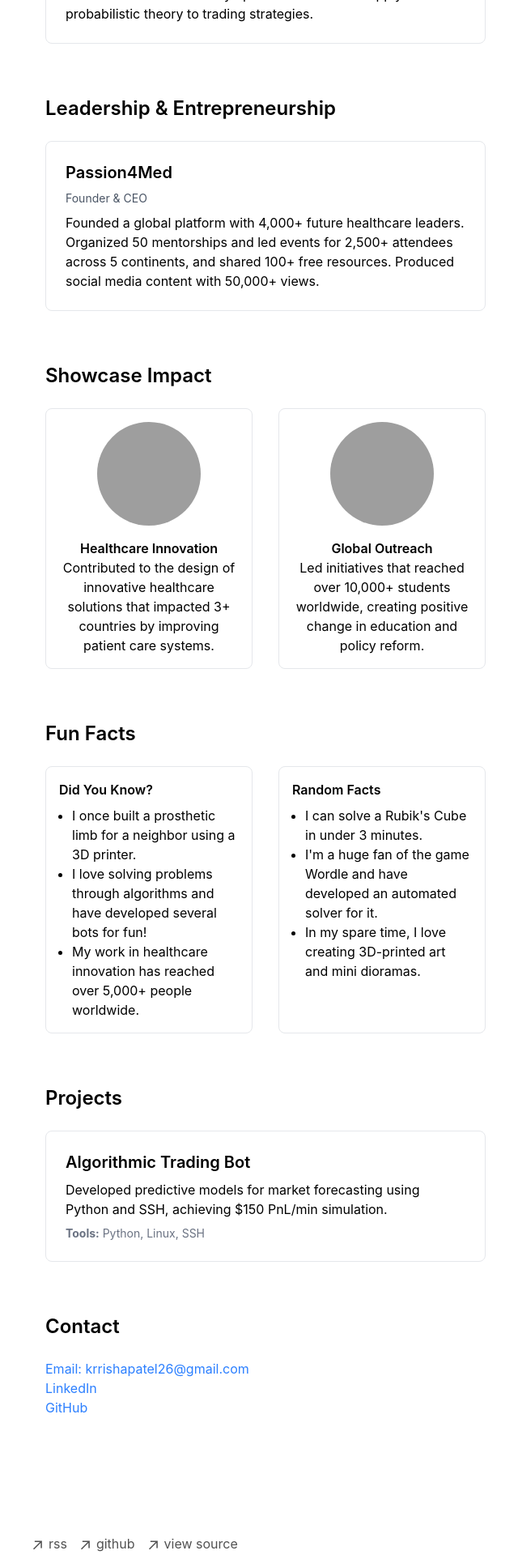
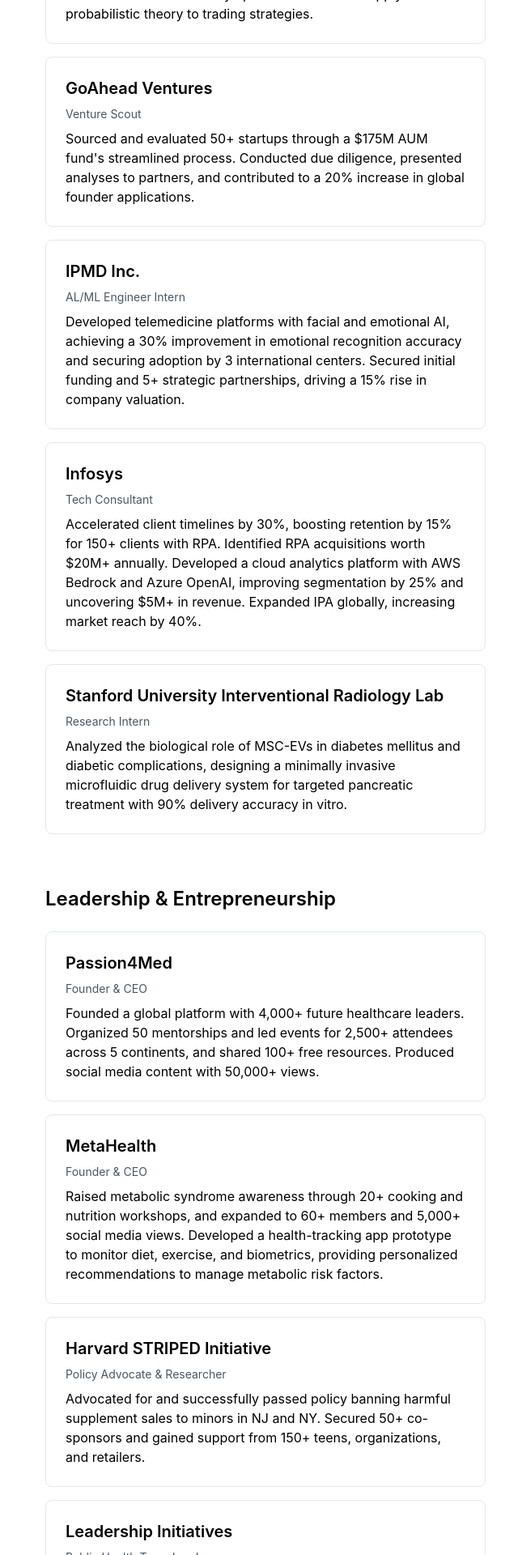
Before and after one commit to krrishapatel/Krrisha-Patel-Portfolio, a Next.js app: page / in a window 1280 px wide. Shown: the part 720-2640 px from the top of the page at 81% size, without its empty margins (312-952 px from the left). Built offline with nearby package versions, Linux system fonts and the light colour scheme; grey boxes are pictures that could not be loaded.

Commit message:
Update page.tsx

```diff
--- a/app/page.tsx
+++ b/app/page.tsx
@@ -1,7 +1,6 @@
 import React from 'react';
 import Head from 'next/head';
 import Link from 'next/link';
-import { motion } from 'framer-motion';
 
 export default function Portfolio() {
   return (
@@ -21,8 +20,6 @@ export default function Portfolio() {
             <a href="#work" className="text-blue-500 hover:underline">Work</a>
             <a href="#leadership" className="text-blue-500 hover:underline">Leadership</a>
             <a href="#projects" className="text-blue-500 hover:underline">Projects</a>
-            <a href="#showcase-impact" className="text-blue-500 hover:underline">Showcase Impact</a>
-            <a href="#fun-facts" className="text-blue-500 hover:underline">Fun Facts</a>
             <a href="#contact" className="text-blue-500 hover:underline">Contact</a>
           </div>
         </nav>
@@ -31,7 +28,7 @@ export default function Portfolio() {
       <main className="container mx-auto px-4 pt-16">
         {/* Introduction Section */}
         <section id="intro" className="mb-16 text-left">
-          <h1 className="text-3xl font-bold mb-4">Hey! I'm Krrisha, a dreamer, doer, and innovator.</h1>
+          <h1 className="text-3xl font-bold mb-4">Hey! I'm Krrisha - a dreamer, doer, and innovator.</h1>
           <p className="text-lg mb-4">
             Computer science and finance student at UPenn M&T with an interest in AI/ML applications, healthcare innovation, venture capital, and entrepreneurship.
           </p>
@@ -43,8 +40,27 @@ export default function Portfolio() {
           <WorkCard
             company="Jane Street Capital"
             title="Research Intern"
-            description="Designed algorithmic solutions in game theory and graph theory using Python, enhancing decision-making. Achieved top 10 PnL in a 6-hour ETC, generating $9M+ in simulated profits. Collaborated with Math Olympians and traders to apply probabilistic theory to trading strategies." />
-          {/* Add other WorkCard components */}
+            description="Designed algorithmic solutions in game theory and graph theory using Python, enhancing decision-making. Achieved top 10 PnL in a 6-hour ETC, generating $9M+ in simulated profits. Collaborated with Math Olympians and traders to apply probabilistic theory to trading strategies."          />
+          <WorkCard
+            company="GoAhead Ventures"
+            title="Venture Scout"
+            description="Sourced and evaluated 50+ startups through a $175M AUM fund's streamlined process. Conducted due diligence, presented analyses to partners, and contributed to a 20% increase in global founder applications."
+          />
+          <WorkCard
+            company="IPMD Inc."
+            title="AL/ML Engineer Intern"
+            description="Developed telemedicine platforms with facial and emotional AI, achieving a 30% improvement in emotional recognition accuracy and securing adoption by 3 international centers. Secured initial funding and 5+ strategic partnerships, driving a 15% rise in company valuation."
+          />
+          <WorkCard
+            company="Infosys"
+            title="Tech Consultant"
+            description="Accelerated client timelines by 30%, boosting retention by 15% for 150+ clients with RPA. Identified RPA acquisitions worth $20M+ annually. Developed a cloud analytics platform with AWS Bedrock and Azure OpenAI, improving segmentation by 25% and uncovering $5M+ in revenue. Expanded IPA globally, increasing market reach by 40%."          />
+          <WorkCard
+            company="Stanford University Interventional Radiology Lab"
+            title="Research Intern"
+            description="Analyzed the biological role of MSC-EVs in diabetes mellitus and diabetic complications, designing a minimally invasive microfluidic drug delivery system for targeted pancreatic treatment with 90% delivery accuracy in vitro."
+          />
+
         </section>
 
         {/* Leadership & Entrepreneurship Section */}
@@ -53,57 +69,23 @@ export default function Portfolio() {
           <WorkCard
             company="Passion4Med"
             title="Founder & CEO"
-            description="Founded a global platform with 4,000+ future healthcare leaders. Organized 50 mentorships and led events for 2,500+ attendees across 5 continents, and shared 100+ free resources. Produced social media content with 50,000+ views." />
-          {/* Add other WorkCard components */}
-        </section>
-
-        {/* Showcase Impact Section */}
-        <section id="showcase-impact" className="mb-16">
-          <h2 className="text-2xl font-semibold mb-6">Showcase Impact</h2>
-          <motion.div
-            initial={{ opacity: 0 }}
-            animate={{ opacity: 1 }}
-            transition={{ duration: 1 }}
-            className="grid grid-cols-2 gap-8">
-            <div className="flex flex-col items-center p-4 border border-gray-200 rounded-lg">
-              <img src="/path/to/impact-image1.jpg" alt="Impact 1" className="w-32 h-32 rounded-full mb-4" />
-              <h3 className="font-semibold">Healthcare Innovation</h3>
-              <p className="text-center">Contributed to the design of innovative healthcare solutions that impacted 3+ countries by improving patient care systems.</p>
-            </div>
-            <div className="flex flex-col items-center p-4 border border-gray-200 rounded-lg">
-              <img src="/path/to/impact-image2.jpg" alt="Impact 2" className="w-32 h-32 rounded-full mb-4" />
-              <h3 className="font-semibold">Global Outreach</h3>
-              <p className="text-center">Led initiatives that reached over 10,000+ students worldwide, creating positive change in education and policy reform.</p>
-            </div>
-            {/* Add more impact cards as needed */}
-          </motion.div>
-        </section>
-
-        {/* Fun Facts Section */}
-        <section id="fun-facts" className="mb-16">
-          <h2 className="text-2xl font-semibold mb-6">Fun Facts</h2>
-          <motion.div
-            initial={{ opacity: 0 }}
-            animate={{ opacity: 1 }}
-            transition={{ duration: 1 }}
-            className="grid grid-cols-1 md:grid-cols-2 gap-8">
-            <div className="p-4 border border-gray-200 rounded-lg">
-              <h3 className="font-semibold mb-2">Did You Know?</h3>
-              <ul className="list-disc pl-4">
-                <li>I once built a prosthetic limb for a neighbor using a 3D printer.</li>
-                <li>I love solving problems through algorithms and have developed several bots for fun!</li>
-                <li>My work in healthcare innovation has reached over 5,000+ people worldwide.</li>
-              </ul>
-            </div>
-            <div className="p-4 border border-gray-200 rounded-lg">
-              <h3 className="font-semibold mb-2">Random Facts</h3>
-              <ul className="list-disc pl-4">
-                <li>I can solve a Rubik's Cube in under 3 minutes.</li>
-                <li>I'm a huge fan of the game Wordle and have developed an automated solver for it.</li>
-                <li>In my spare time, I love creating 3D-printed art and mini dioramas.</li>
-              </ul>
-            </div>
-          </motion.div>
+            description="Founded a global platform with 4,000+ future healthcare leaders. Organized 50 mentorships and led events for 2,500+ attendees across 5 continents, and shared 100+ free resources. Produced social media content with 50,000+ views."
+          />
+          <WorkCard
+            company="MetaHealth"
+            title="Founder & CEO"
+            description="Raised metabolic syndrome awareness through 20+ cooking and nutrition workshops, and expanded to 60+ members and 5,000+ social media views. Developed a health-tracking app prototype to monitor diet, exercise, and biometrics, providing personalized recommendations to manage metabolic risk factors."
+          />
+          <WorkCard
+            company="Harvard STRIPED Initiative"
+            title="Policy Advocate & Researcher"
+            description="Advocated for and successfully passed policy banning harmful supplement sales to minors in NJ and NY. Secured 50+ co-sponsors and gained support from 150+ teens, organizations, and retailers."
+          />
+          <WorkCard
+            company="Leadership Initiatives"
+            title="Public Health Team Lead"
+            description="Collaborated with officials in Nigeria to formulate public health policies. Raised over $1,000 for workshops addressing typhoid fever and women’s health."
+          />
         </section>
 
         {/* Projects Section */}
@@ -112,8 +94,34 @@ export default function Portfolio() {
           <ProjectCard
             title="Algorithmic Trading Bot"
             description="Developed predictive models for market forecasting using Python and SSH, achieving $150 PnL/min simulation."
-            tools="Python, Linux, SSH" />
-          {/* Add other ProjectCard components */}
+            tools="Python, Linux, SSH"
+          />
+          <ProjectCard
+            title="Wordle Solver Bot"
+            description="Developed a terminal-based Wordle game with a 95% success solver bot and efficiency tools for data analysis."
+            tools="Python"
+          />
+          <ProjectCard
+            title="Word Ladder"
+            description="A word ladder game that uses breadth-first search (BFS) algorithms to validate and find the shortest path through word ladders. Tracks paths using a list of lists to ensure efficient pathfinding and provides data analytics for game performance and potential ladders."
+            tools="Python, BFS"
+          />
+          <ProjectCard
+            title="Camel Up Game"
+            description="Simulated camel races with probabilistic analysis and strategic insights in a detailed terminal interface."
+            tools="Python"
+          />
+          <ProjectCard
+            title="Anagame"
+            description="An anagram game where users generate as many valid anagrams as possible within a time limit. Includes an accurate solver, word validation, performance analytics, and a leaderboard and hints to enhance gameplay."
+            tools="Python"
+          />
+          <ProjectCard
+            title="Minesweeper"
+            description="A complete Minesweeper game where you uncover tiles and flag mines on a randomly generated grid. The goal is to clear the board without triggering any mines, using numbers revealed on safe tiles to deduce where mines are hidden."
+            tools="Java"
+          />
+
         </section>
 
         {/* Contact Section */}
```
